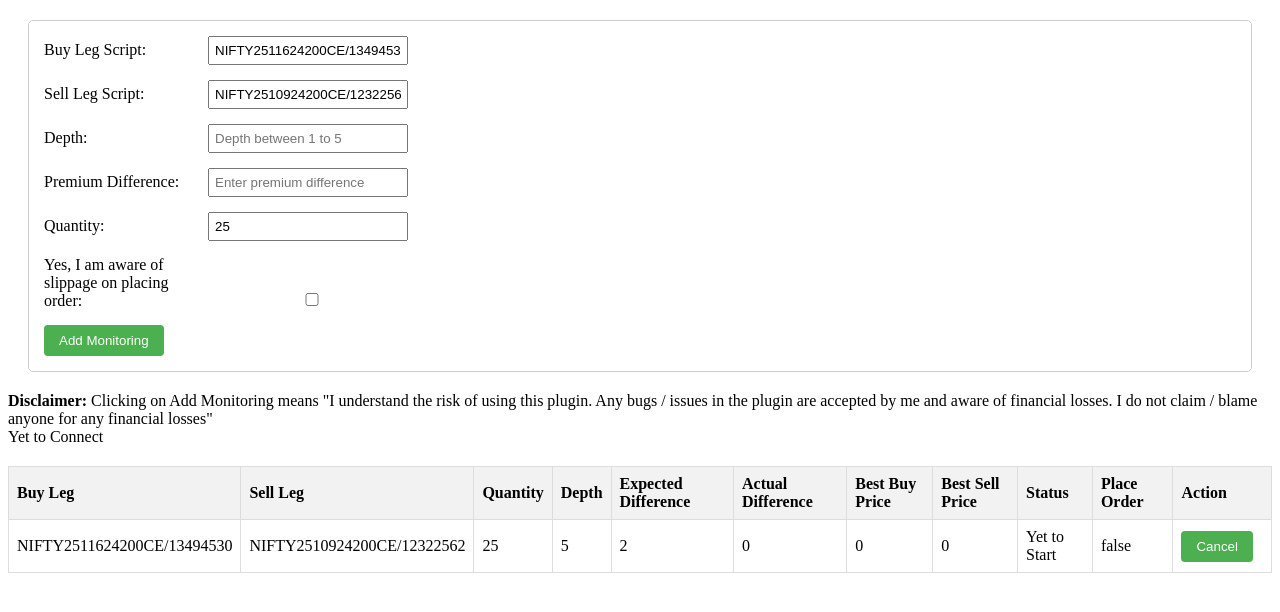
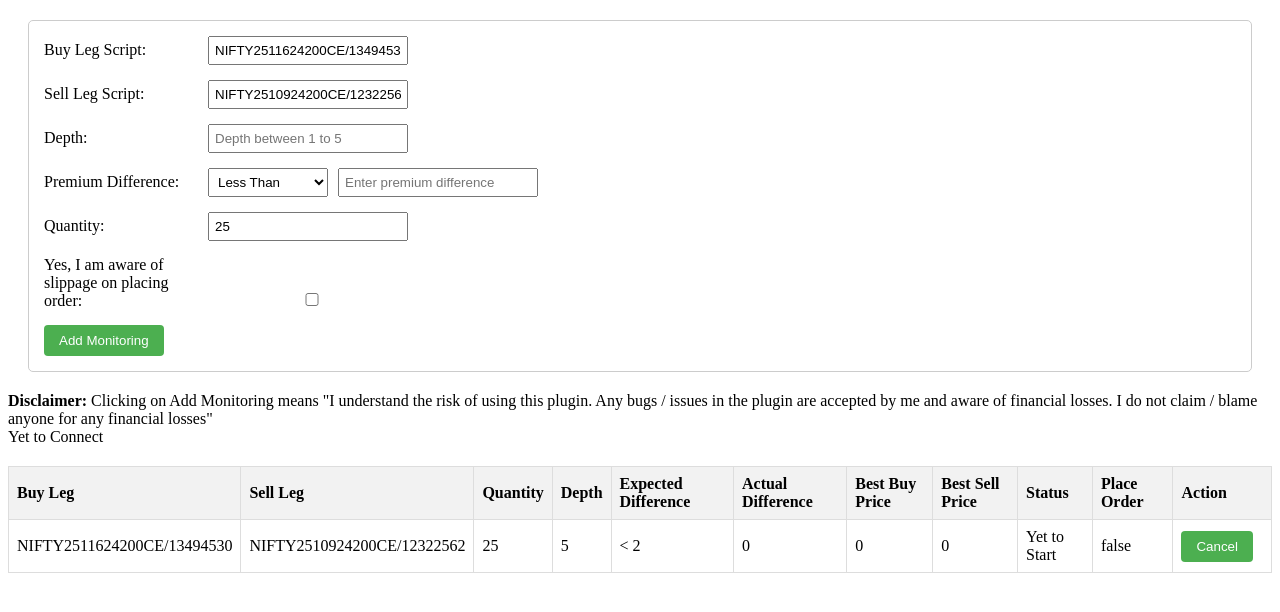
Before and after one commit to sendmailtosenthil/TradeWithBredge-plugin, a browser extension: page ticker.html in a window 1280 px wide. Both pictures are taken after a click on the button "Add Monitoring". Drawn offline with Linux system fonts and the light colour scheme.

```diff
--- a/ticker.html
+++ b/ticker.html
@@ -55,6 +55,18 @@
     .editable:hover {
       background-color: #e6e6e6;
     }
+    .premium-controls {
+      display: inline-flex;
+      align-items: center;
+    }
+
+    .premium-controls select {
+      padding: 5px;
+    }
+
+    .premium-controls input {
+      width: 200px;
+    }
   </style>
 </head>
 <body>
@@ -73,7 +85,13 @@
     </div>
     <div class="form-group">
       <label for="threshold">Premium Difference:</label>
-      <input type="number" id="threshold" step="0.5" placeholder="Enter premium difference" value="2">
+      <div class="premium-controls">
+        <select id="premiumLess" style="width: 120px; margin-right: 10px;">
+          <option value="lt">Less Than</option>
+          <option value="gt">More Than</option>
+        </select>
+        <input type="number" id="threshold" step="0.5" placeholder="Enter premium difference" value="2">
+      </div>
     </div>
     <div class="form-group">
       <label for="quantity">Quantity:</label>
--- a/zerodhaPage.js
+++ b/zerodhaPage.js
@@ -95,7 +95,7 @@
             const diff = Number(Math.abs(row.buyPrice - row.sellPrice).toFixed(2));
             rowDoc.cells[indexes['difference']].textContent = diff;
             rowDoc.cells[indexes['status']].textContent = 'Running'
-            if(diff <= row.threshold){
+            if(isEligible(row.premiumLess, row.threshold, diff)){
                 console.log("Difference is less than threshold & unsubscribed tokens");
                 const alertSound = document.getElementById('alertSound');
                 alertSound.play();
@@ -152,7 +152,8 @@
         threshold: row.threshold,
         status: 'Yet to Start',
         orderFlag: row.orderFlag,
-        quantity: row.quantity
+        quantity: row.quantity,
+        premiumLess: row.premiumLess
     }
     //console.log("Cache", zerodhaCache);
     //console.log("Cache row", zerodhaCache[row.rowId]);
@@ -195,10 +196,15 @@
   removeCache(rowId);
 }
 
+function isEligible(premiumLess, threshold, difference){
+  return ((premiumLess && difference <= threshold) || (!premiumLess && difference >= threshold))
+}
+
 function addNewRow() {
     const buyScript = document.getElementById('buyScript').value;
     const sellScript = document.getElementById('sellScript').value;
     const depth = document.getElementById('depth').value;
+    const premiumLess = document.getElementById('premiumLess').value;
     const threshold = document.getElementById('threshold').value;
     const quantity = document.getElementById('quantity').value;
     const orderFlag = document.getElementById('orderPlz').checked;
@@ -212,7 +218,7 @@
       {value: sellScript},
       {value: quantity},
       {value: depth},
-      {value: threshold},
+      {value: `${(premiumLess == 'lt' ? '< ' : '> ') + threshold}`},
       {value: '0'},
       {value: '0'},
       {value: '0'},
@@ -249,7 +255,8 @@
         rowId: row.id,
         status: 'Yet to Start',
         orderFlag: orderFlag,
-        quantity: quantity
+        quantity: quantity,
+        premiumLess: premiumLess == 'lt' ? true : false
     });
   }
 
```
Also changed, not shown: angel.html (+8 -6 lines), angelPage.js (+14 -8 lines).
